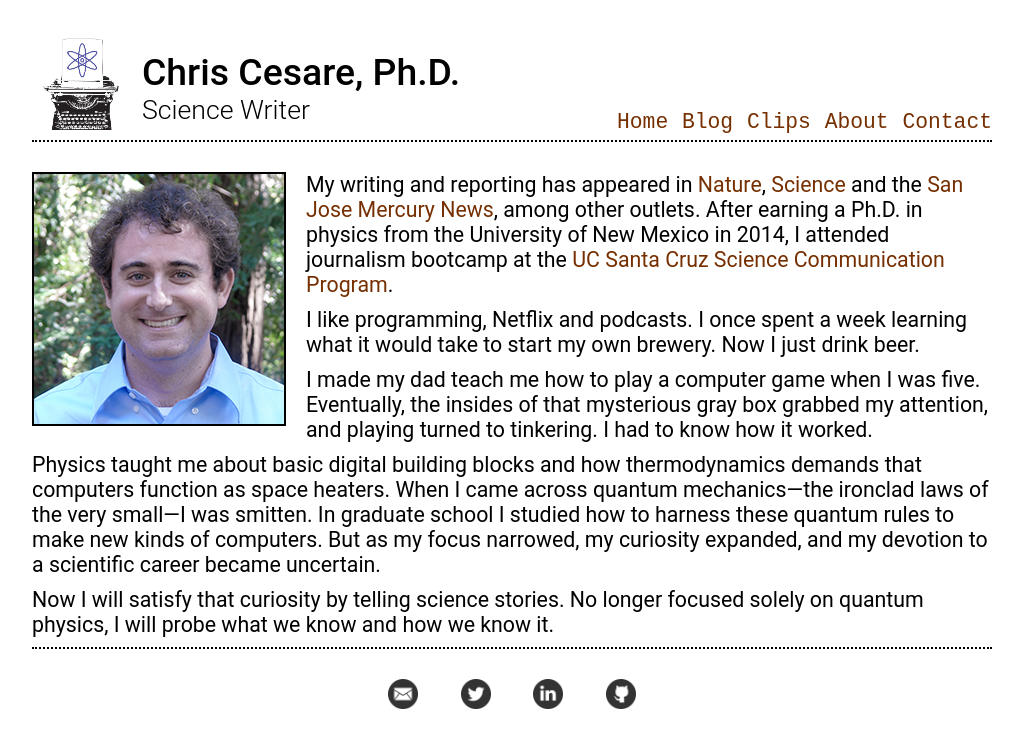
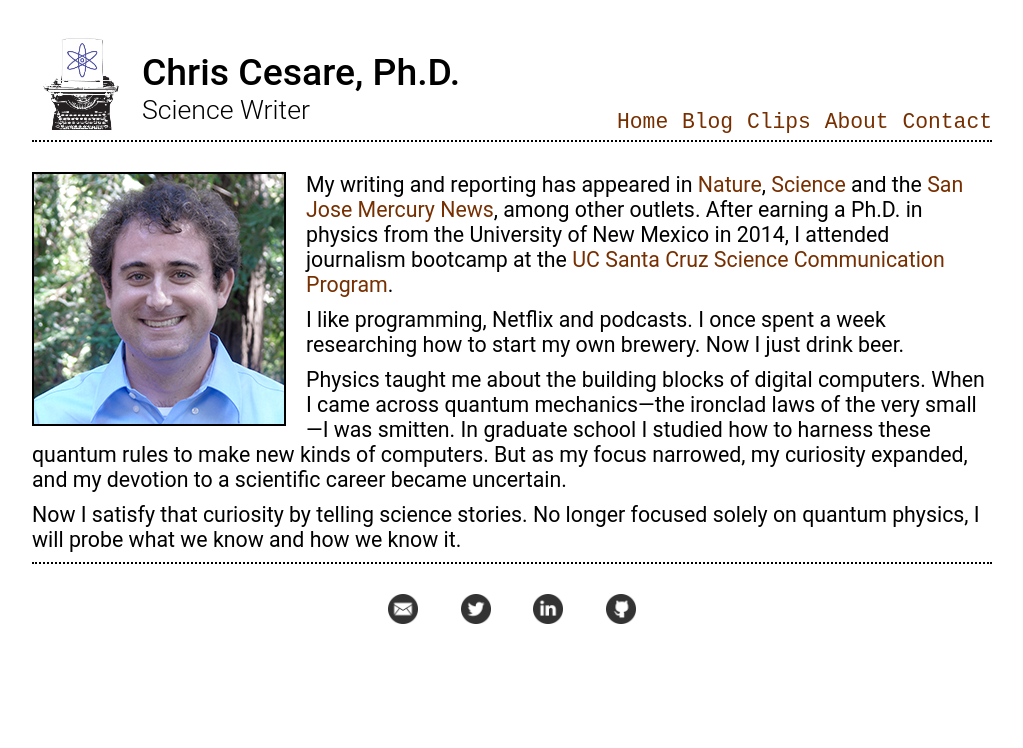
Before and after one commit to ccesare/ccesare.github.io, a Jekyll site: the page built from about.md, in a window 1280 px wide. Shown: the top 748 px of the page, without its empty margins (128-1151 px from the left). Built offline with Jekyll 4.4.1, drawn with Linux system fonts in a browser that asks for light colours.

Commit message:
Edited the about page.

```diff
--- a/about.md
+++ b/about.md
@@ -6,10 +6,8 @@ permalink: /about/
 
 My writing and reporting has appeared in [Nature](https://www.nature.com/news), [Science](https://www.sciencemag.org/news) and the [San Jose Mercury News](https://www.mercurynews.com/), among other outlets. After earning a Ph.D. in physics from the University of New Mexico in 2014, I attended journalism bootcamp at the [UC Santa Cruz Science Communication Program](https://scicom.ucsc.edu).
 
-I like programming, Netflix and podcasts. I once spent a week learning what it would take to start my own brewery. Now I just drink beer.
+I like programming, Netflix and podcasts. I once spent a week researching how to start my own brewery. Now I just drink beer.
 
-I made my dad teach me how to play a computer game when I was five. Eventually, the insides of that mysterious gray box grabbed my attention, and playing turned to tinkering. I had to know how it worked.
+Physics taught me about the building blocks of digital computers. When I came across quantum mechanics---the ironclad laws of the very small---I was smitten. In graduate school I studied how to harness these quantum rules to make new kinds of computers. But as my focus narrowed, my curiosity expanded, and my devotion to a scientific career became uncertain.
 
-Physics taught me about basic digital building blocks and how thermodynamics demands that computers function as space heaters. When I came across quantum mechanics---the ironclad laws of the very small---I was smitten. In graduate school I studied how to harness these quantum rules to make new kinds of computers. But as my focus narrowed, my curiosity expanded, and my devotion to a scientific career became uncertain.
-
-Now I will satisfy that curiosity by telling science stories. No longer focused solely on quantum physics, I will probe what we know and how we know it.
+Now I satisfy that curiosity by telling science stories. No longer focused solely on quantum physics, I will probe what we know and how we know it.
```
